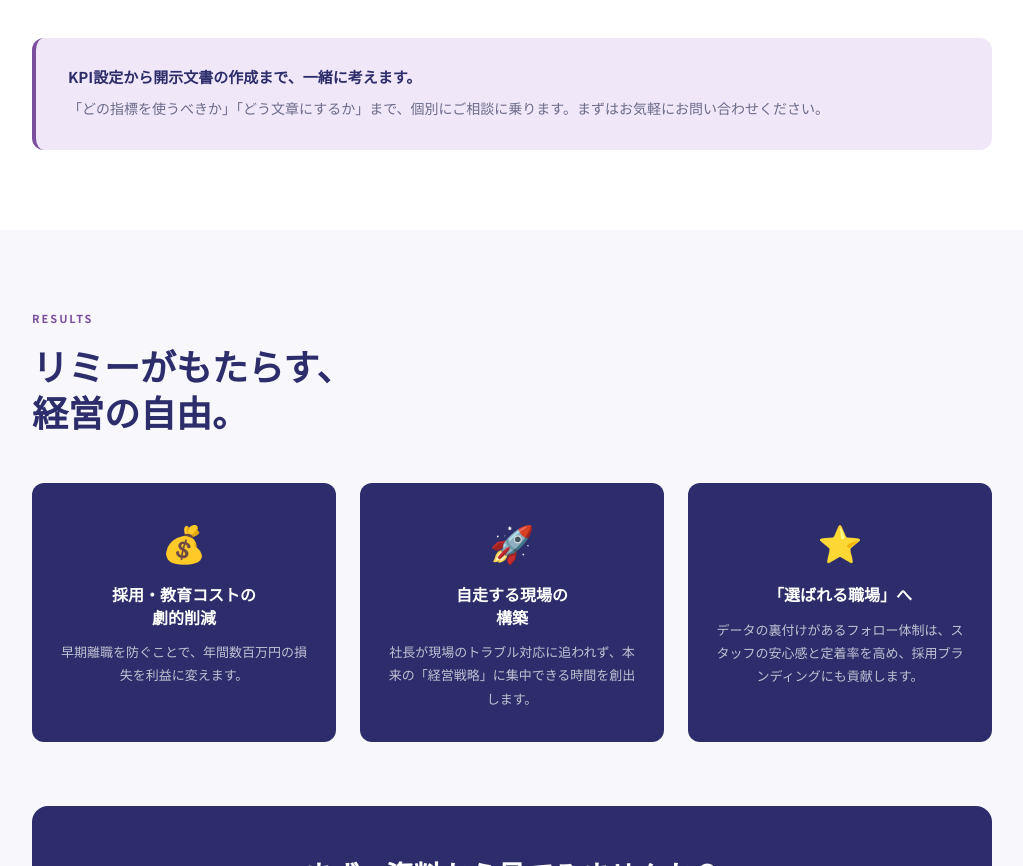
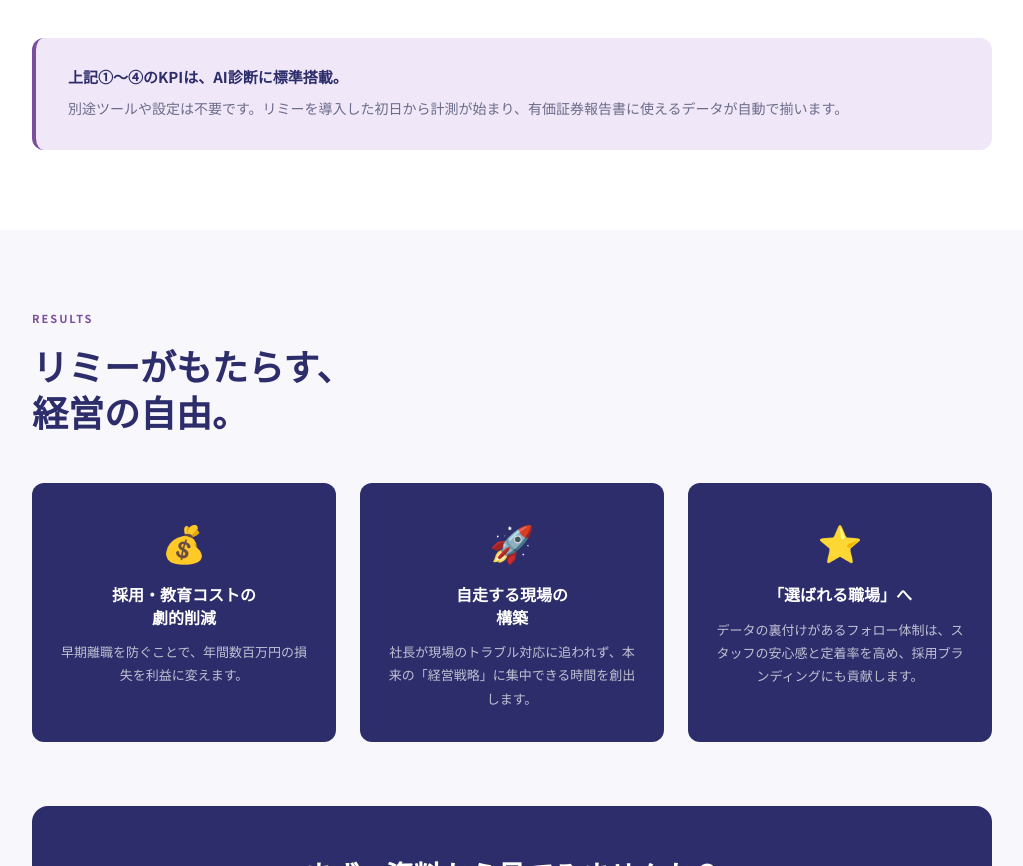
Before and after one commit to shinomiho/remenow-site, a plain HTML site: page service.html in a window 1280 px wide. Shown: the part 3336-4202 px from the top of the page, without its empty margins (128-1151 px from the left). Drawn offline with Linux system fonts and the light colour scheme.

Commit message:
サービスページ：KPI説明文を「AI診断に標準搭載」に修正
Co-Authored-By: Claude Sonnet 4.6 <noreply@anthropic.com>

```diff
--- a/service.html
+++ b/service.html
@@ -675,8 +675,8 @@
     </div>
 
     <div style="background:var(--purple-pale); border-radius:12px; padding:28px 32px; margin-top:40px; border-left:4px solid var(--purple);">
-      <p style="font-size:15px; color:var(--navy); font-weight:700; margin-bottom:8px;">KPI設定から開示文書の作成まで、一緒に考えます。</p>
-      <p style="font-size:14px; color:var(--text-muted); line-height:1.9;">「どの指標を使うべきか」「どう文章にするか」まで、個別にご相談に乗ります。まずはお気軽にお問い合わせください。</p>
+      <p style="font-size:15px; color:var(--navy); font-weight:700; margin-bottom:8px;">上記①〜④のKPIは、AI診断に標準搭載。</p>
+      <p style="font-size:14px; color:var(--text-muted); line-height:1.9;">別途ツールや設定は不要です。リミーを導入した初日から計測が始まり、有価証券報告書に使えるデータが自動で揃います。</p>
     </div>
   </div>
 </section>
```
